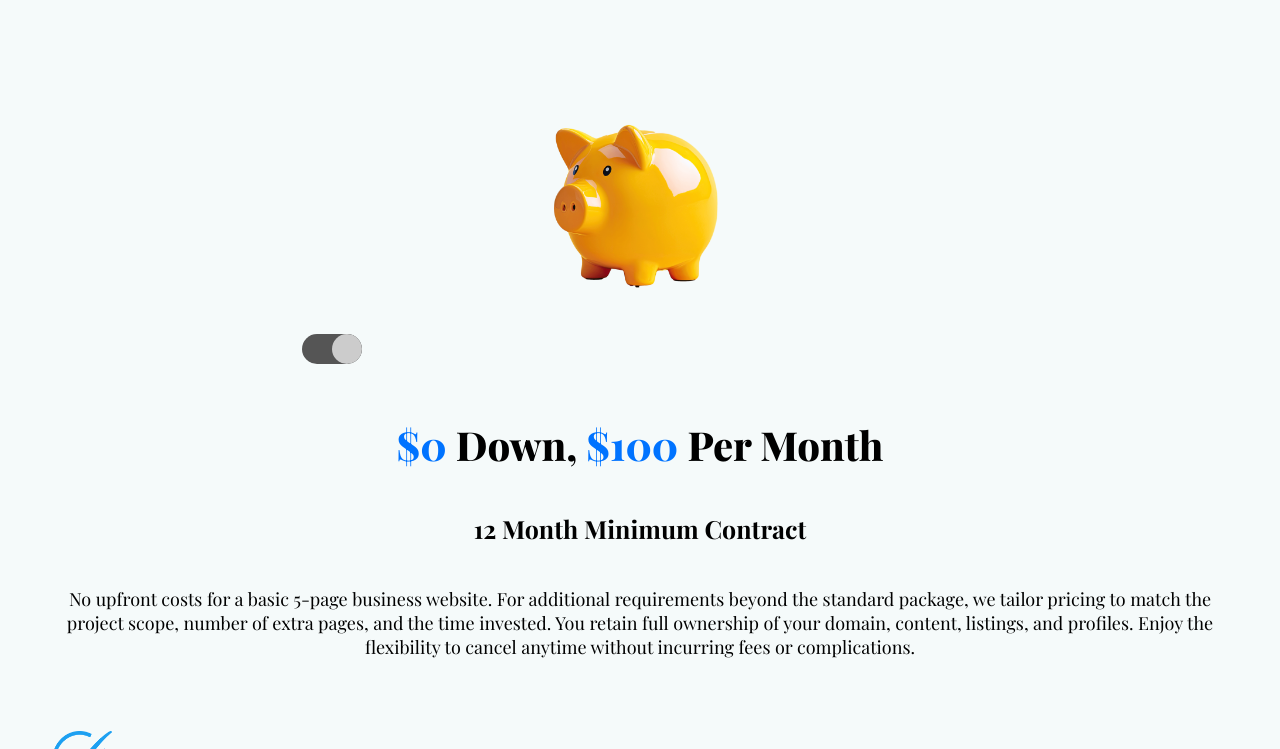
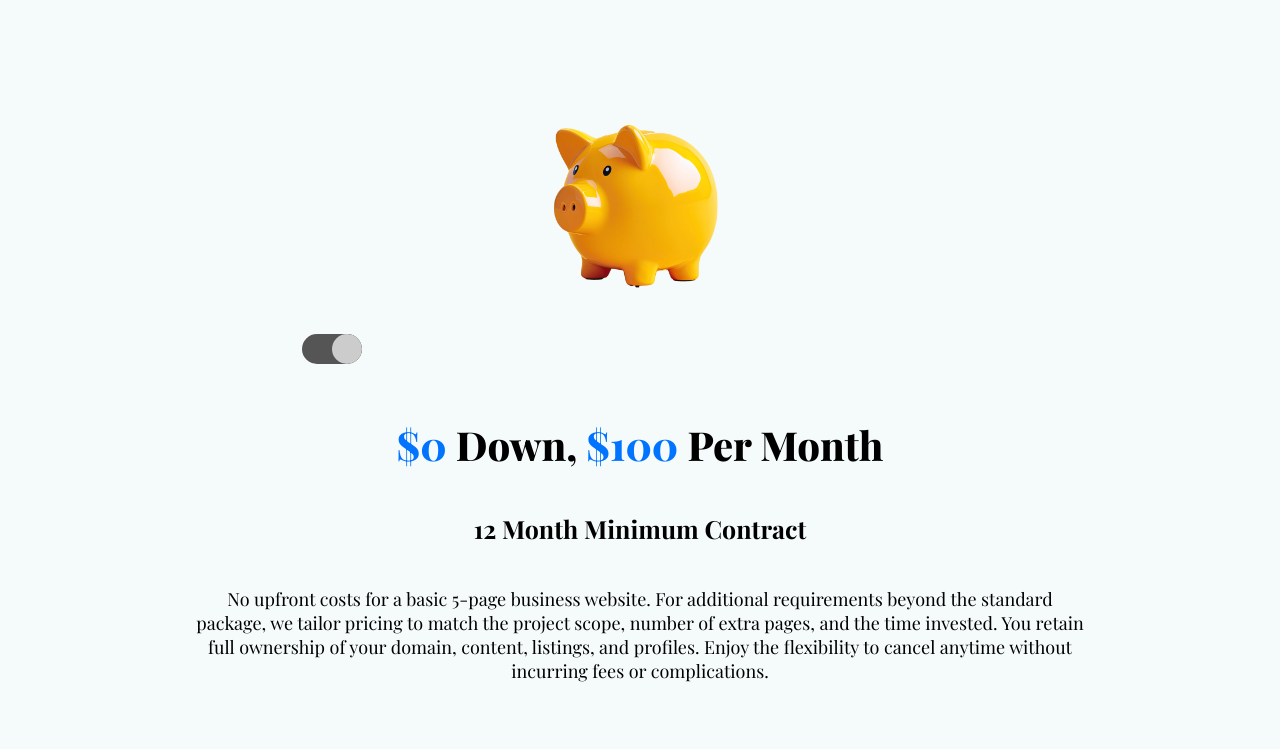
Before and after one commit to luuui-v/gilabit, a plain HTML site: page index.html in a window 1280 px wide. Both pictures are taken after a click on the element 332 px from the left and 3798 px from the top of the page. Shown: the part 3449-4198 px from the top of the page. Drawn offline with nearby package versions, Linux system fonts and the light colour scheme.

Commit message:
updated margins

```diff
--- a/styles/main.css
+++ b/styles/main.css
@@ -956,6 +956,11 @@ body{
         margin-right: 8em;
     }
 
+    #section2 {
+        margin-left: 8em;
+        margin-right: 8em;
+    }
+
 
 
 }
```
